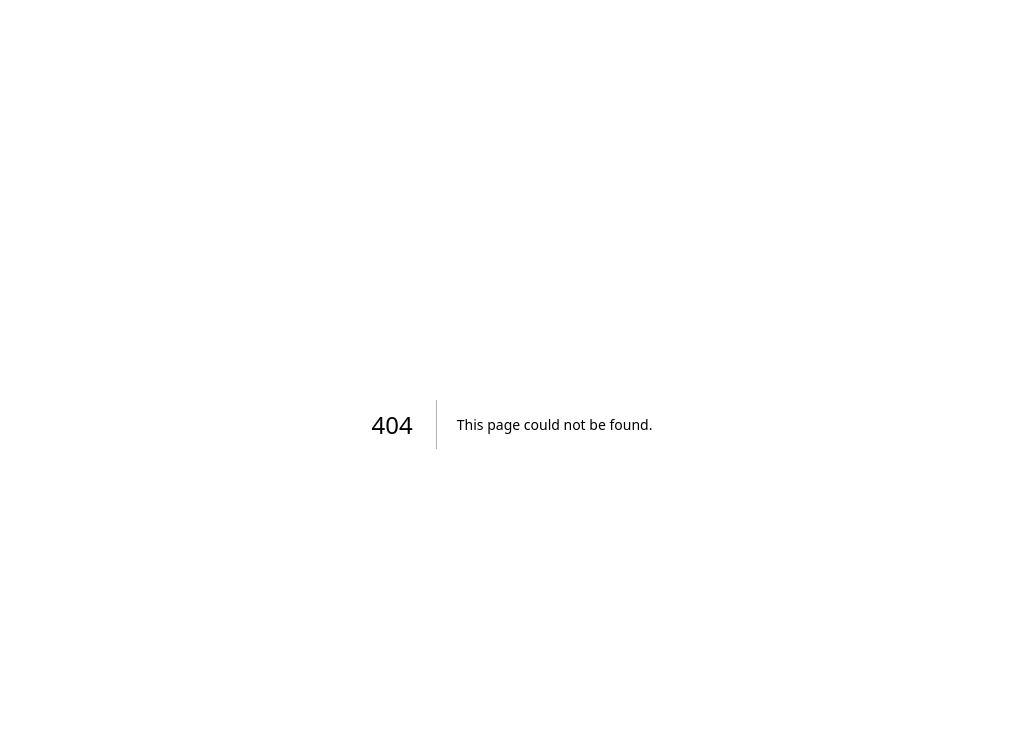
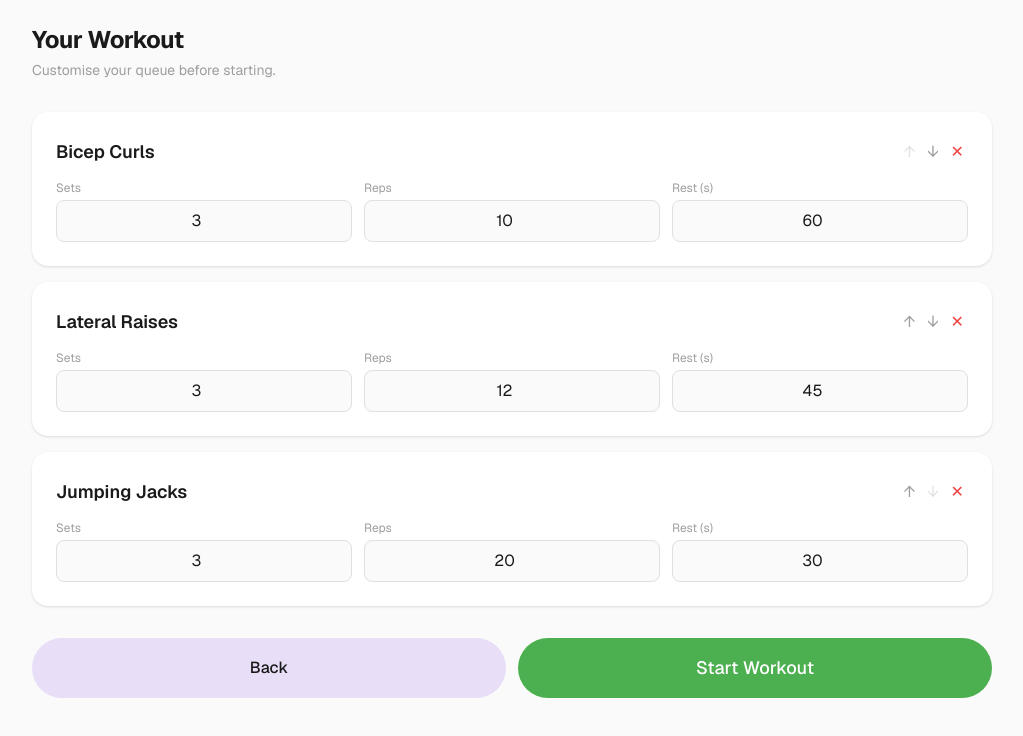
Before and after one commit to ynamkit13/SWCCR, a Next.js app: page /workout/queue in a window 1280 px wide. Before the commit this address had no page. Shown: the top 736 px of the page, without its empty margins (128-1151 px from the left). Built offline with nearby package versions, Linux system fonts and the light colour scheme.

Commit message:
feat: add pre-workout queue customisation screen (closes #7)

```diff
--- /dev/null
+++ b/src/app/workout/queue/page.tsx
@@ -0,0 +1,157 @@
+"use client";
+
+import { useState } from "react";
+import { useRouter } from "next/navigation";
+import { Button } from "@/components/Button";
+import { Card } from "@/components/Card";
+
+const defaultQueue = [
+  { name: "Bicep Curls", sets: 3, reps: 10, rest: 60 },
+  { name: "Lateral Raises", sets: 3, reps: 12, rest: 45 },
+  { name: "Jumping Jacks", sets: 3, reps: 20, rest: 30 },
+];
+
+export default function QueuePage() {
+  const router = useRouter();
+  const [queue, setQueue] = useState(defaultQueue);
+
+  function updateExercise(
+    index: number,
+    field: "sets" | "reps" | "rest",
+    value: number
+  ) {
+    const updated = [...queue];
+    updated[index] = { ...updated[index], [field]: value };
+    setQueue(updated);
+  }
+
+  function removeExercise(index: number) {
+    setQueue(queue.filter((_, i) => i !== index));
+  }
+
+  function moveExercise(index: number, direction: "up" | "down") {
+    const target = direction === "up" ? index - 1 : index + 1;
+    if (target < 0 || target >= queue.length) return;
+    const updated = [...queue];
+    [updated[index], updated[target]] = [updated[target], updated[index]];
+    setQueue(updated);
+  }
+
+  return (
+    <div className="flex flex-col gap-8">
+      <div>
+        <h1 className="text-2xl font-bold tracking-tight mb-1">
+          Your Workout
+        </h1>
+        <p className="text-muted text-sm">
+          Customise your queue before starting.
+        </p>
+      </div>
+
+      <div className="flex flex-col gap-4">
+        {queue.map((exercise, i) => (
+          <Card key={`${exercise.name}-${i}`} className="flex flex-col gap-3">
+            <div className="flex items-center justify-between">
+              <h3
+                className="font-semibold text-lg"
+                data-testid="exercise-name"
+              >
+                {exercise.name}
+              </h3>
+              <div className="flex gap-1">
+                <button
+                  onClick={() => moveExercise(i, "up")}
+                  disabled={i === 0}
+                  className="p-1 text-muted hover:text-foreground disabled:opacity-30 cursor-pointer"
+                  aria-label="Move up"
+                >
+                  ↑
+                </button>
+                <button
+                  onClick={() => moveExercise(i, "down")}
+                  disabled={i === queue.length - 1}
+                  className="p-1 text-muted hover:text-foreground disabled:opacity-30 cursor-pointer"
+                  aria-label="Move down"
+                >
+                  ↓
+                </button>
+                <button
+                  onClick={() => removeExercise(i)}
+                  className="p-1 text-error hover:text-red-700 cursor-pointer"
+                  aria-label="Remove"
+                >
+                  ✕
+                </button>
+              </div>
+            </div>
+
+            <div className="grid grid-cols-3 gap-3">
+              <div>
+                <label
+                  htmlFor={`sets-${i}`}
+                  className="block text-xs text-muted mb-1"
+                >
+                  Sets
+                </label>
+                <input
+                  id={`sets-${i}`}
+                  type="number"
+                  min={1}
+                  value={exercise.sets}
+                  onChange={(e) =>
+                    updateExercise(i, "sets", Number(e.target.value))
+                  }
+                  className="w-full rounded-lg border border-muted-light px-3 py-2 text-center text-base bg-background"
+                />
+              </div>
+              <div>
+                <label
+                  htmlFor={`reps-${i}`}
+                  className="block text-xs text-muted mb-1"
+                >
+                  Reps
+                </label>
+                <input
+                  id={`reps-${i}`}
+                  type="number"
+                  min={1}
+                  value={exercise.reps}
+                  onChange={(e) =>
+                    updateExercise(i, "reps", Number(e.target.value))
+                  }
+                  className="w-full rounded-lg border border-muted-light px-3 py-2 text-center text-base bg-background"
+                />
+              </div>
+              <div>
+                <label
+                  htmlFor={`rest-${i}`}
+                  className="block text-xs text-muted mb-1"
+                >
+                  Rest (s)
+                </label>
+                <input
+                  id={`rest-${i}`}
+                  type="number"
+                  min={10}
+                  step={5}
+                  value={exercise.rest}
+                  onChange={(e) =>
+                    updateExercise(i, "rest", Number(e.target.value))
+                  }
+                  className="w-full rounded-lg border border-muted-light px-3 py-2 text-center text-base bg-background"
+                />
+              </div>
+            </div>
+          </Card>
+        ))}
+      </div>
+
+      <div className="flex gap-3">
+        <Button variant="secondary" onClick={() => router.back()} className="flex-1">
+          Back
+        </Button>
+        <Button className="flex-1 text-lg py-4">Start Workout</Button>
+      </div>
+    </div>
+  );
+}
```
Also changed, not shown: 1 other file (tests, documents, lock files or other folders).
